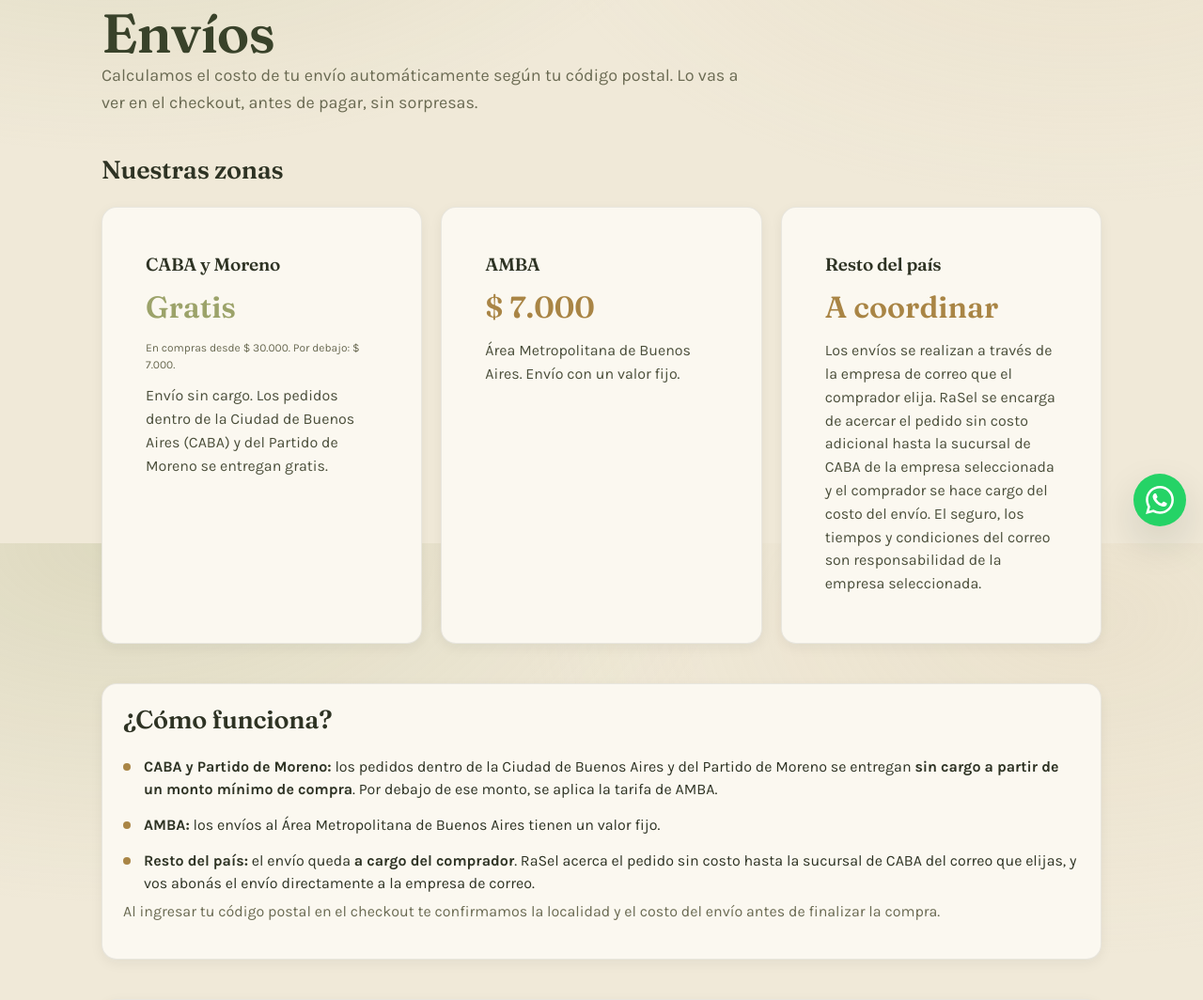
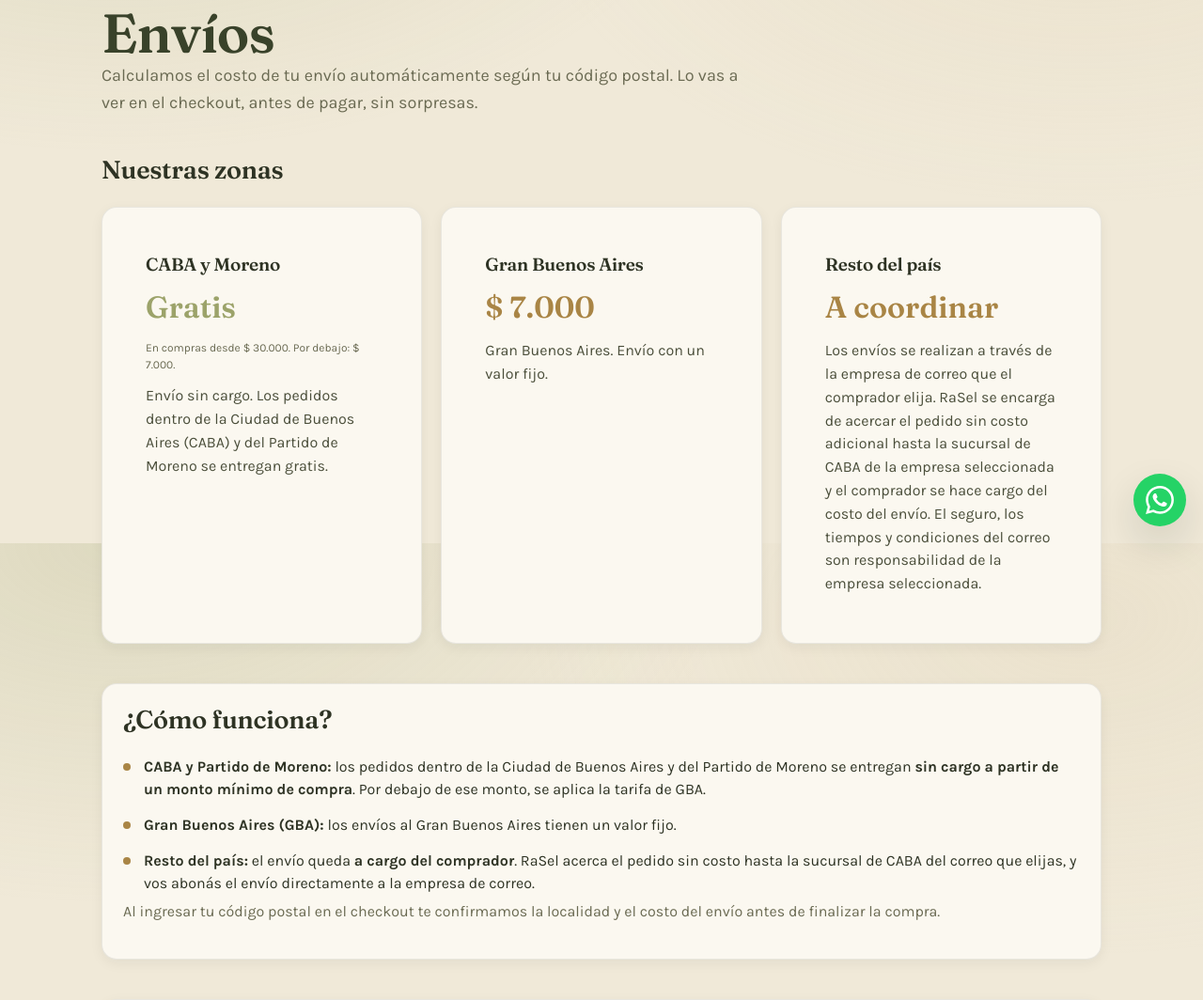
Before and after one commit to tomascalomino/rasel_ecommerce_2, a Django app: page /envios/ in a window 1280 px wide; the page is wider, and only the part inside the window is pictured. Shown: the part 222-1286 px from the top of that part at 94% size. Run offline with Django 5.2, Linux system fonts and the light colour scheme; data comes from the database, SQL or seed files in the repository.

Commit message:
Envíos: la zona AMBA pasa a llamarse Gran Buenos Aires (GBA)
El nombre y la descripción de la zona viven en la DB: la migración 0010
renombra la zona y de paso corrige la descripción de producción, que
todavía decía "(conurbano y La Plata)" pese a que el Gran La Plata quedó
fuera del reparto propio. También se reemplaza AMBA por GBA en los
textos fijos de /envios/, el checkout y el error de contraentrega. El
código interno de la zona sigue siendo "amba" y las órdenes históricas
conservan su snapshot.

Co-Authored-By: Claude Fable 5 <noreply@anthropic.com>

```diff
--- a/backend/orders/tests.py
+++ b/backend/orders/tests.py
@@ -72,7 +72,7 @@ class TransferCheckoutTests(TestCase):
         body = mail.outbox[0].body
         self.assertIn("RESERVADO", body)
         self.assertIn(settings.WHATSAPP_NUMBER, body)
-        # CABA/AMBA: promesa de entrega en 48hs desde el pago.
+        # CABA/GBA: promesa de entrega en 48hs desde el pago.
         self.assertIn("48hs", body)
 
     def test_transfer_interior_email_coordinates_by_whatsapp(self):
@@ -99,7 +99,7 @@ class TransferCheckoutTests(TestCase):
 
 
 class CodCheckoutTests(TestCase):
-    """Efectivo a contraentrega: solo en zonas con cod_allowed (CABA/AMBA)."""
+    """Efectivo a contraentrega: solo en zonas con cod_allowed (CABA/GBA)."""
 
     def setUp(self):
         self.category = Category.objects.create(name="Aceites")
--- a/backend/orders/views.py
+++ b/backend/orders/views.py
@@ -74,7 +74,7 @@ def checkout(request):
                 form.add_error(
                     "payment_method",
                     "El pago en efectivo a contraentrega está disponible solo "
-                    "para CABA y AMBA. Elegí otro método de pago.",
+                    "para CABA y GBA. Elegí otro método de pago.",
                 )
                 return _render_checkout(request, cart, form)
 
--- a/backend/shipping/models.py
+++ b/backend/shipping/models.py
@@ -73,7 +73,7 @@ class ShippingZone(models.Model):
         default=False,
         help_text=(
             "Permite pagar en efectivo a contraentrega en esta zona (solo zonas "
-            "donde RaSel reparte en persona, ej. CABA/AMBA)."
+            "donde RaSel reparte en persona, ej. CABA/GBA)."
         ),
     )
     is_active = models.BooleanField("activa", default=True)
--- a/templates/orders/checkout.html
+++ b/templates/orders/checkout.html
@@ -121,7 +121,7 @@
           </label>
           {% if radio.data.value == "cod" %}
           <p id="cod-hint" class="muted tiny">
-            Disponible solo en CABA y AMBA (entrega en persona). Ingresá tu código postal.
+            Disponible solo en CABA y GBA (entrega en persona). Ingresá tu código postal.
           </p>
           {% endif %}
           {% endfor %}
@@ -192,7 +192,7 @@
   var codRadio = document.querySelector('input[name="payment_method"][value="cod"]');
   var codHint = document.getElementById("cod-hint");
   var COD_HINT_DEFAULT =
-    "Disponible solo en CABA y AMBA (entrega en persona). Ingresá tu código postal.";
+    "Disponible solo en CABA y GBA (entrega en persona). Ingresá tu código postal.";
 
   var deliveryRadios = document.querySelectorAll('input[name="delivery_method"]');
   var shipFields = document.getElementById("ship-fields");
--- a/templates/shipping_info.html
+++ b/templates/shipping_info.html
@@ -3,7 +3,7 @@
 {% load money %}
 
 {% block title %}Envíos — RaSel{% endblock %}
-{% block meta_description %}Conocé nuestras zonas de envío: CABA y Moreno sin cargo, AMBA y resto del país por encomienda de correo.{% endblock %}
+{% block meta_description %}Conocé nuestras zonas de envío: CABA y Moreno sin cargo, GBA y resto del país por encomienda de correo.{% endblock %}
 
 {% block content %}
 
@@ -63,10 +63,10 @@
                     <strong>CABA y Partido de Moreno:</strong> los pedidos dentro de la Ciudad
                     de Buenos Aires y del Partido de Moreno se entregan <strong>sin cargo a partir
                     de un monto mínimo de compra</strong>. Por debajo de ese monto, se aplica la
-                    tarifa de AMBA.
+                    tarifa de GBA.
                 </li>
                 <li>
-                    <strong>AMBA:</strong> los envíos al Área Metropolitana de Buenos Aires
+                    <strong>Gran Buenos Aires (GBA):</strong> los envíos al Gran Buenos Aires
                     tienen un valor fijo.
                 </li>
                 <li>
```
Also changed, not shown: backend/shipping/tests.py (+7 -7 lines), backend/shipping/migrations/0002_seed_zones.py, backend/shipping/migrations/0010_amba_a_gran_buenos_aires.py (added), backend/shipping/migrations/0011_alter_shippingzone_cod_allowed.py (added).
